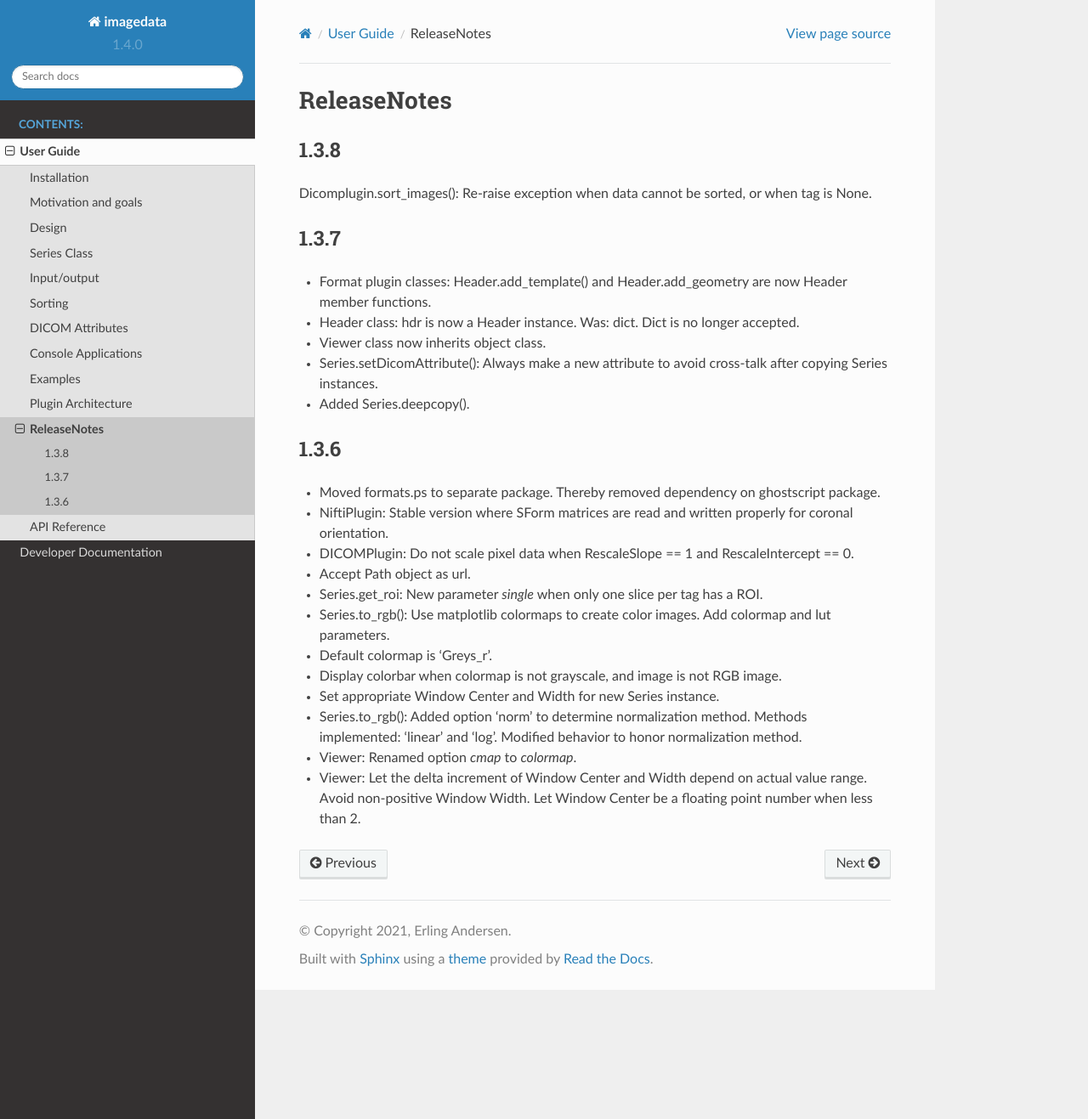
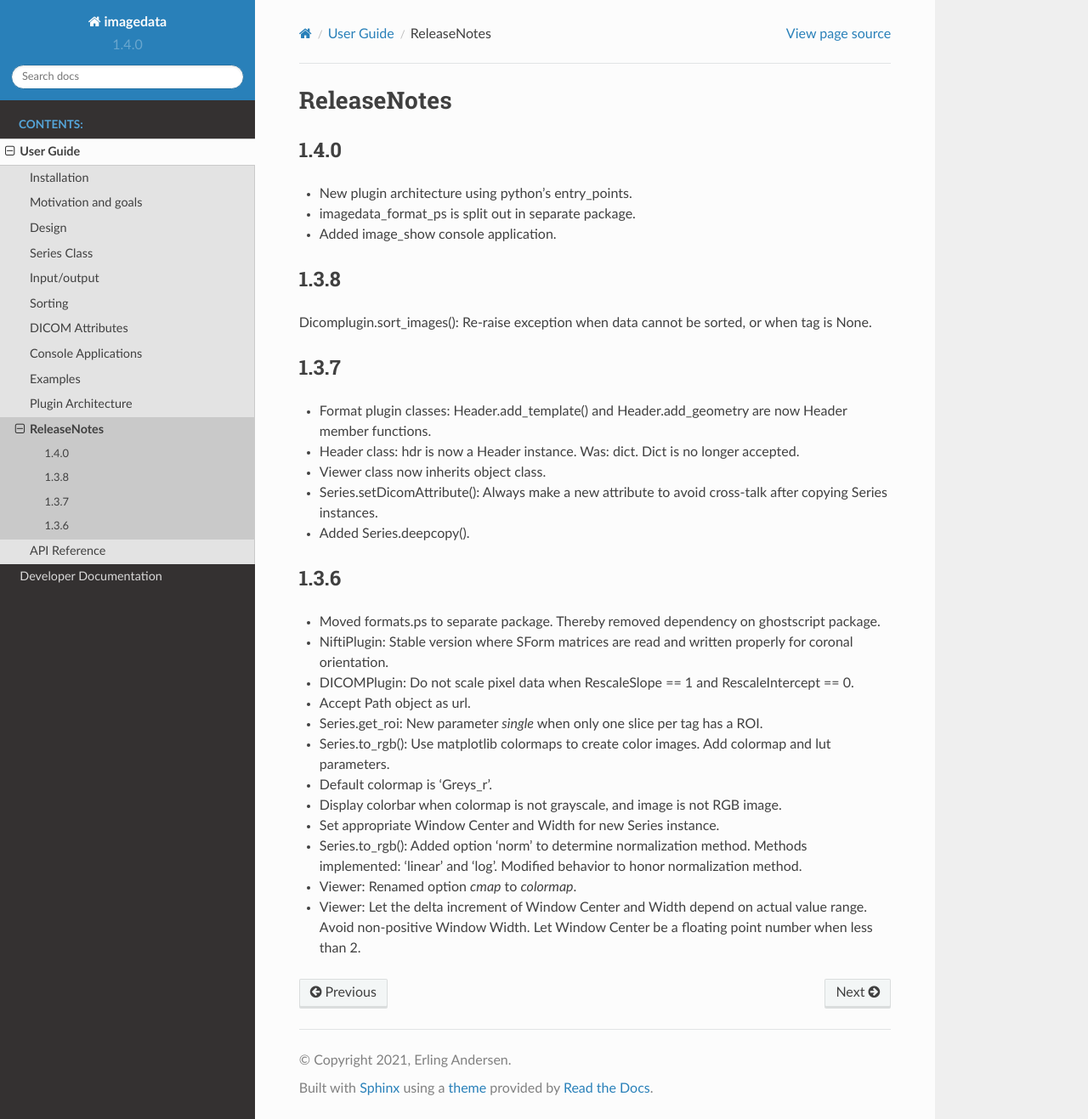
Before and after one commit to erling6232/imagedata, a Sphinx documentation site: the page built from docs/ReleaseNotes.rst, in a window 1280 px wide and 1317 px high. Shown: the whole window at 85% size. Built offline with Sphinx 7.4.7 and the Read the Docs theme 2.0.0, drawn with Linux system fonts in a browser that asks for light colours; pages that are not in the unit, such as notebooks, are missing from menus.

Commit message:
Updated to release 1.4.0.

```diff
--- a/docs/ReleaseNotes.rst
+++ b/docs/ReleaseNotes.rst
@@ -2,6 +2,12 @@
 
 ReleaseNotes
 ============
+
+1.4.0
+-----
+* New plugin architecture using python's entry_points.
+* imagedata_format_ps is split out in separate package.
+* Added image_show console application.
 
 1.3.8
 -----
```
